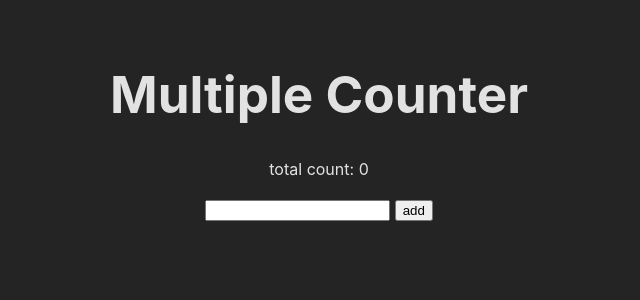
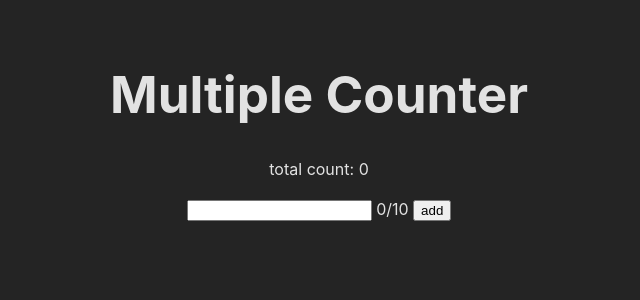
Before and after one commit to hijikiman/svelte-counter-list-sample, a Svelte app in the folder app/: page / in a window 1280 px wide. Shown: the top 300 px of the page, without its empty margins (321-961 px from the left). Built offline with nearby package versions, Linux system fonts and the light colour scheme.

Commit message:
[add] show input name length feature

```diff
--- a/app/src/App.svelte
+++ b/app/src/App.svelte
@@ -53,6 +53,9 @@
   </p>
   <form on:submit|preventDefault={addCounterCard}>
     <input type="text" bind:value={new_counter_name} />
+    <span style="color:{new_counter_name.length > MAX_NAME_LENGTH ? 'red' : 'inherit'}"
+      >{new_counter_name.length}/{MAX_NAME_LENGTH}</span
+    >
     <button type="submit">add</button>
   </form>
   {#if validateError.length != 0}
```
